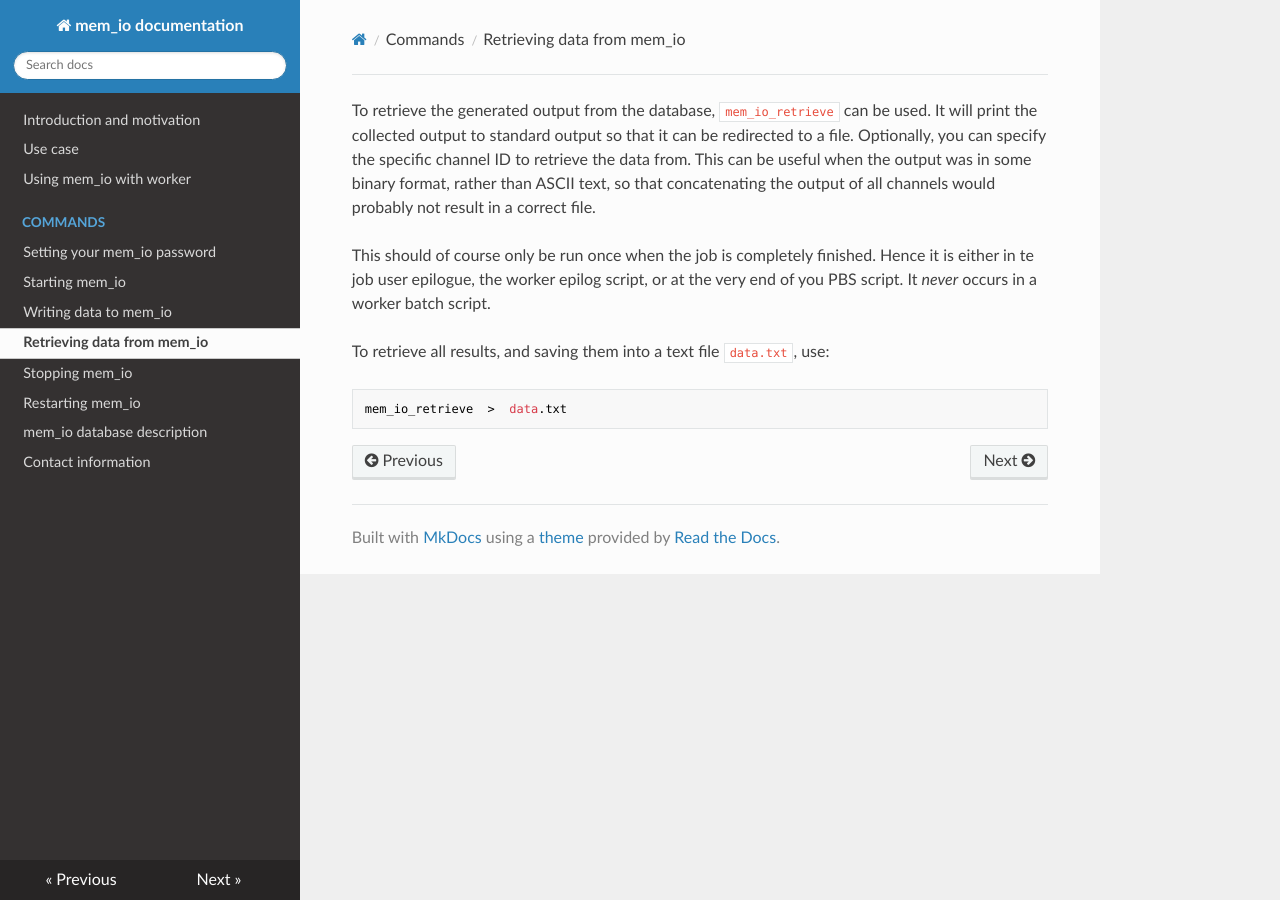
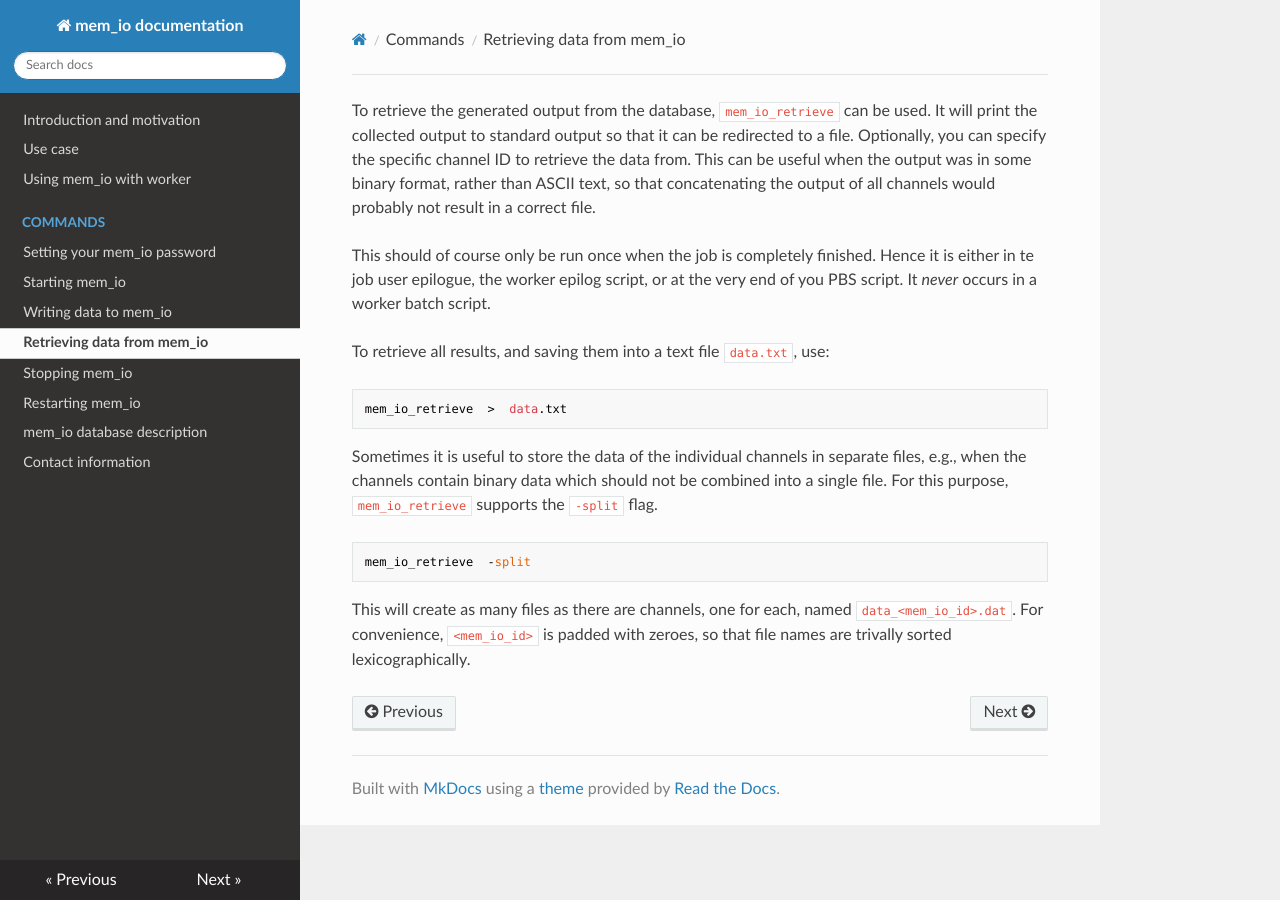
Before and after one commit to gjbex/mem_io, an MkDocs documentation site: the page built from docs/mem_io_retrieve.md, in a window 1280 px wide. Built offline with MkDocs 1.6.1, drawn with Linux system fonts in a browser that asks for light colours; nearby versions of some CDN libraries; old or Windows-style settings are respelled for this version of MkDocs.

Commit message:
Added documentation on mem_io_retrieve -split

````diff
--- a/docs/mem_io_retrieve.md
+++ b/docs/mem_io_retrieve.md
@@ -7,3 +7,9 @@ To retrieve all results, and saving them into a text file `data.txt`, use:
 ```
 mem_io_retrieve  >  data.txt
 ```
+
+Sometimes it is useful to store the data of the individual channels in separate files, e.g., when the channels contain binary data which should not be combined into a single file.  For this purpose, `mem_io_retrieve` supports the `-split` flag.
+```
+mem_io_retrieve  -split
+```
+This will create as many files as there are channels, one for each, named `data_<mem_io_id>.dat`.  For convenience, `<mem_io_id>` is padded with zeroes, so that file names are trivally sorted lexicographically.
````
